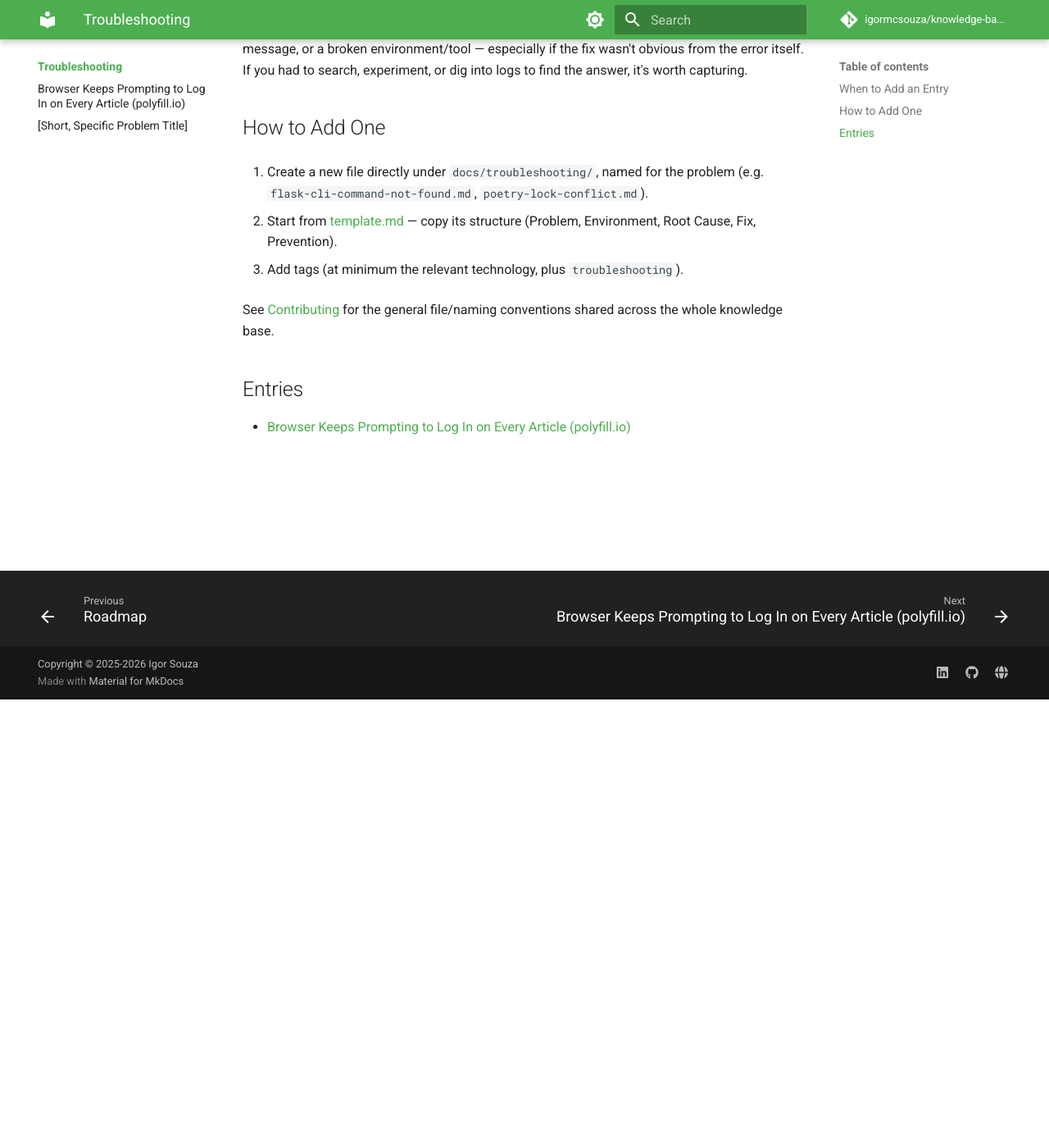
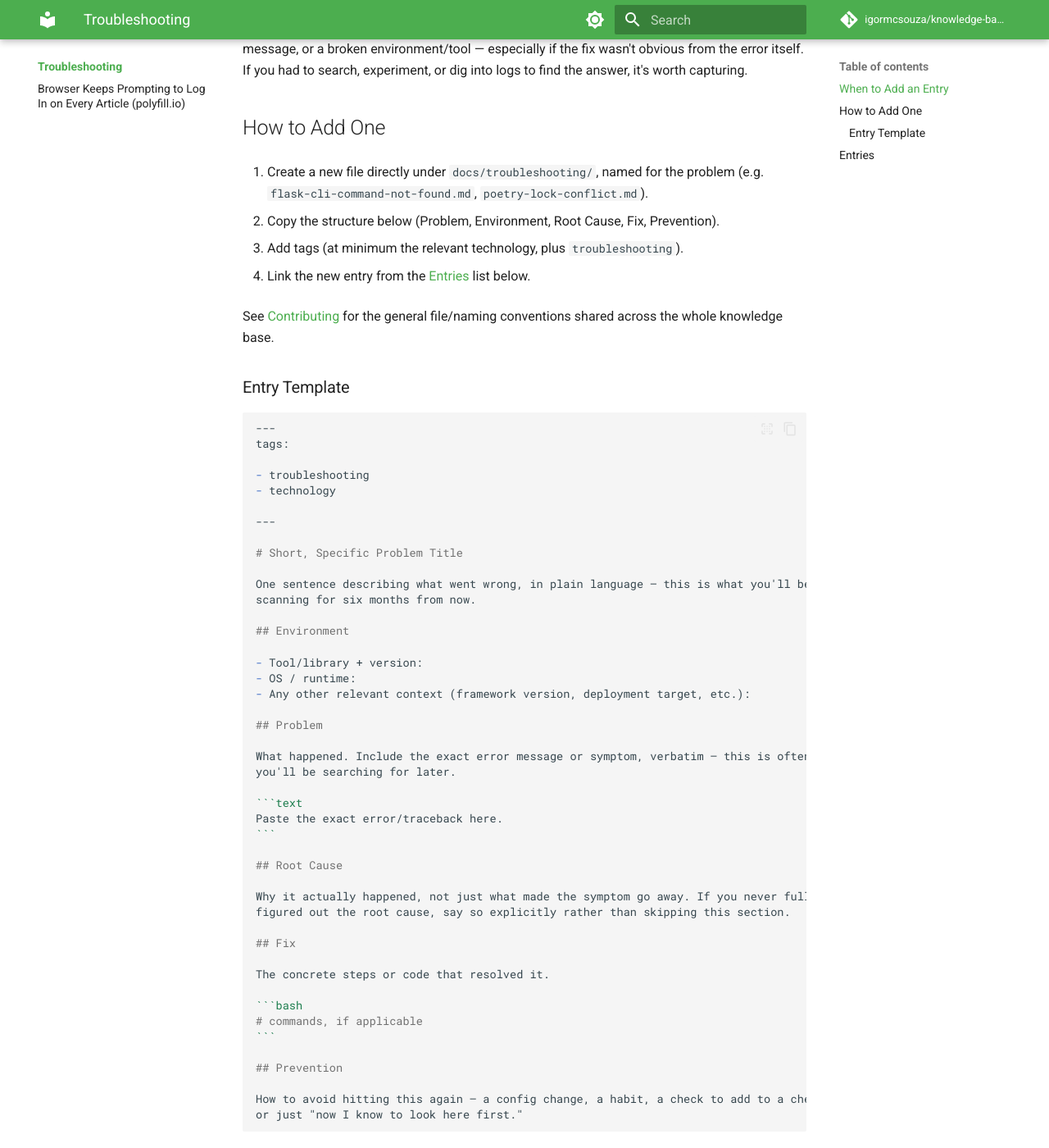
Before and after one commit to igormcsouza/knowledge-base, an MkDocs documentation site: the page built from docs/troubleshooting/index.md, in a window 1280 px wide and 1400 px high, scrolled down 547 px. Shown: the whole window at 82% size. Built offline with MkDocs 1.6.1 and Material for MkDocs 9.7.7, drawn with Linux system fonts in a browser that asks for light colours; comment, search, counter and statistics services are not loaded.

Commit message:
Consolidate troubleshooting template into the index page (#19)
Fold template.md's structure directly into troubleshooting/index.md's
"How to Add One" section instead of publishing it as its own article,
so it no longer shows up as a live page with placeholder [technology]
tags and [...] content. Update contributing.md's link accordingly.

Co-authored-by: Claude <noreply@anthropic.com>

`````diff
--- a/docs/troubleshooting/index.md
+++ b/docs/troubleshooting/index.md
@@ -30,14 +30,65 @@ it's worth capturing.
 1. Create a new file directly under `docs/troubleshooting/`, named for the problem (e.g.
    `flask-cli-command-not-found.md`, `poetry-lock-conflict.md`).
 
-1. Start from [template.md](template.md) — copy its structure (Problem, Environment, Root
-   Cause, Fix, Prevention).
+1. Copy the structure below (Problem, Environment, Root Cause, Fix, Prevention).
 
 1. Add tags (at minimum the relevant technology, plus `troubleshooting`).
+
+1. Link the new entry from the [Entries](#entries) list below.
 
 See [Contributing](../contributing.md) for the general file/naming conventions shared
 across the whole knowledge base.
 
+### Entry Template
+
+````markdown
+---
+tags:
+
+- troubleshooting
+- technology
+
+---
+
+# Short, Specific Problem Title
+
+One sentence describing what went wrong, in plain language — this is what you'll be
+scanning for six months from now.
+
+## Environment
+
+- Tool/library + version:
+- OS / runtime:
+- Any other relevant context (framework version, deployment target, etc.):
+
+## Problem
+
+What happened. Include the exact error message or symptom, verbatim — this is often what
+you'll be searching for later.
+
+```text
+Paste the exact error/traceback here.
+```
+
+## Root Cause
+
+Why it actually happened, not just what made the symptom go away. If you never fully
+figured out the root cause, say so explicitly rather than skipping this section.
+
+## Fix
+
+The concrete steps or code that resolved it.
+
+```bash
+# commands, if applicable
+```
+
+## Prevention
+
+How to avoid hitting this again — a config change, a habit, a check to add to a checklist,
+or just "now I know to look here first."
+````
+
 ## Entries
 
 - [Browser Keeps Prompting to Log In on Every Article (polyfill.io)](polyfill-io-login-prompt.md)
`````
Also changed, not shown: docs/contributing.md (+2 -2 lines), docs/troubleshooting/template.md (deleted, +0 -45 lines).
